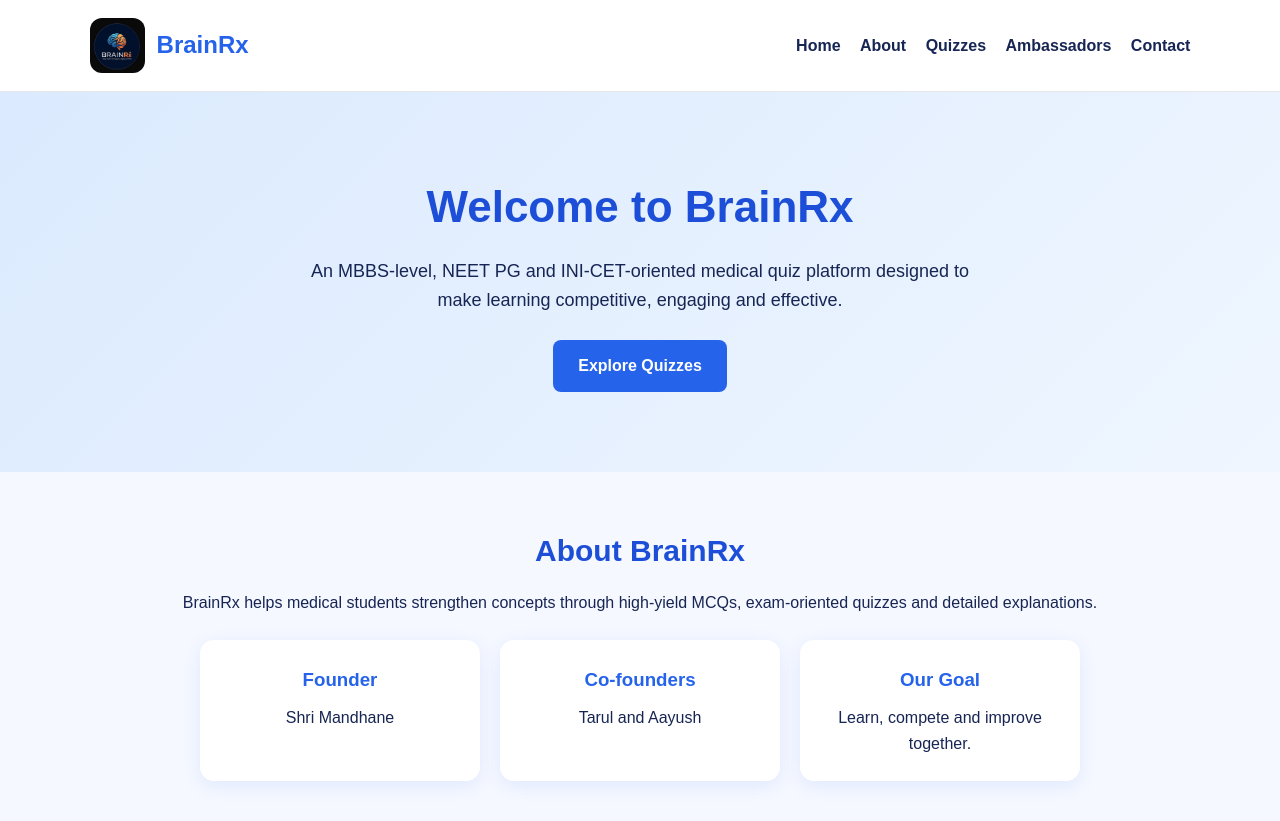
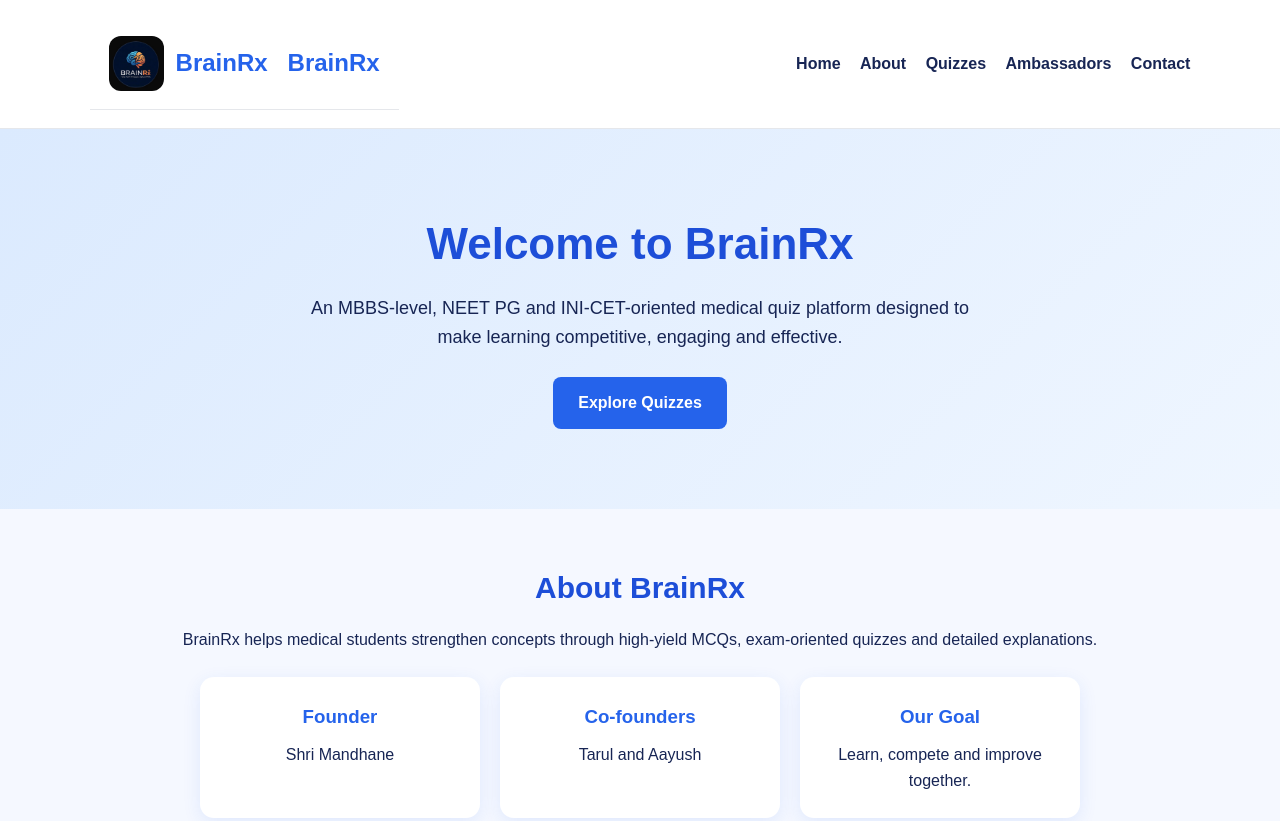
Before and after one commit to mandhaneshri1234-ui/-brainrx-website, a plain HTML site: page index.html in a window 1280 px wide. Shown: the top 821 px of the page. Drawn offline with Linux system fonts and the light colour scheme.

Commit message:
Fix logo display

```diff
--- a/index.html
+++ b/index.html
@@ -248,8 +248,15 @@
 
     <div class="logo">
 
-  <img src="./brainrx-logo.jpeg" alt="BrainRx Logo">
+  <header>
 
+  <div class="logo">
+
+    <img src="brainrx-logo.jpeg" alt="BrainRx Logo" width="100">
+
+    <span>BrainRx</span>
+
+  </div>
       <span>BrainRx</span>
 
     </div>
```
